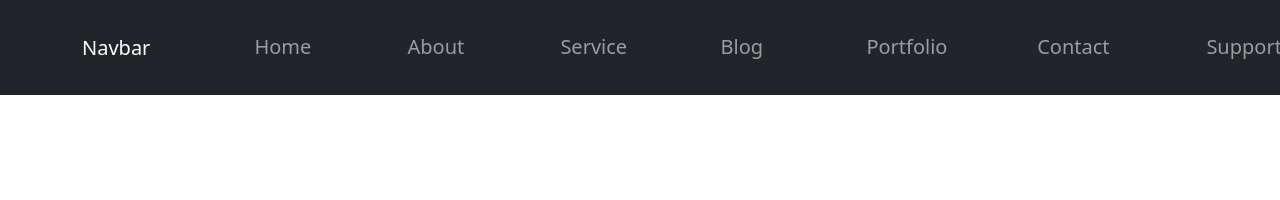
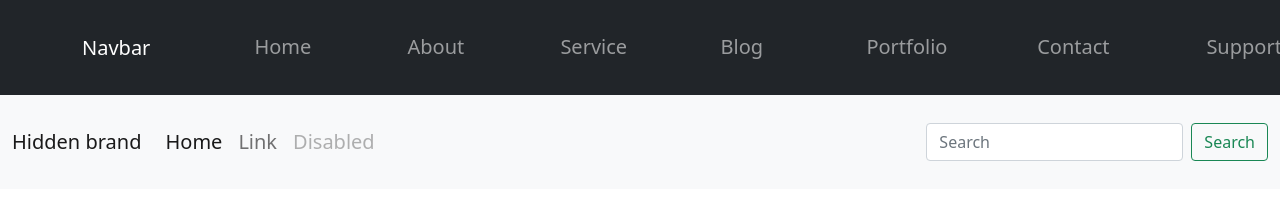
Before and after one commit to mmhpbd/bnw, a plain HTML site: page index.html in a window 1280 px wide. Drawn offline with Linux system fonts and the light colour scheme.

Commit message:
commit to add

```diff
--- a/index.html
+++ b/index.html
@@ -60,11 +60,37 @@
           </nav>
     </section>
     <!-- black and white navber part end -->
-
+    <section>
+      <nav class="navbar navbar-expand-lg navbar-light bg-light">
+        <div class="container-fluid">
+          <button class="navbar-toggler" type="button" data-bs-toggle="collapse" data-bs-target="#navbarTogglerDemo01" aria-controls="navbarTogglerDemo01" aria-expanded="false" aria-label="Toggle navigation">
+            <span class="navbar-toggler-icon"></span>
+          </button>
+          <div class="collapse navbar-collapse" id="navbarTogglerDemo01">
+            <a class="navbar-brand" href="#">Hidden brand</a>
+            <ul class="navbar-nav me-auto mb-2 mb-lg-0">
+              <li class="nav-item">
+                <a class="nav-link active" aria-current="page" href="#">Home</a>
+              </li>
+              <li class="nav-item">
+                <a class="nav-link" href="#">Link</a>
+              </li>
+              <li class="nav-item">
+                <a class="nav-link disabled" href="#" tabindex="-1" aria-disabled="true">Disabled</a>
+              </li>
+            </ul>
+            <form class="d-flex">
+              <input class="form-control me-2" type="search" placeholder="Search" aria-label="Search">
+              <button class="btn btn-outline-success" type="submit">Search</button>
+            </form>
+          </div>
+        </div>
+      </nav>
+    </section>
     <header>
 
     </header>
-    <script src="js/bootstrap.bundle.js"></script>
+    <!-- <script src="js/bootstrap.bundle.js"></script> -->
     <script src="js/bootstrap.min.js"></script>
     <script src="js/min.js"></script>
     <script src="js/popper.min.js"></script>
```
